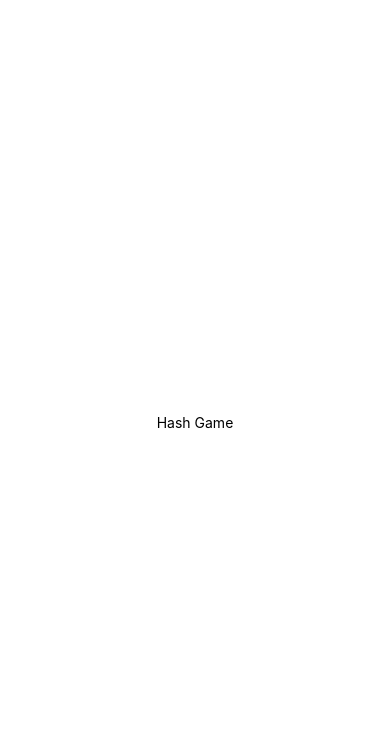
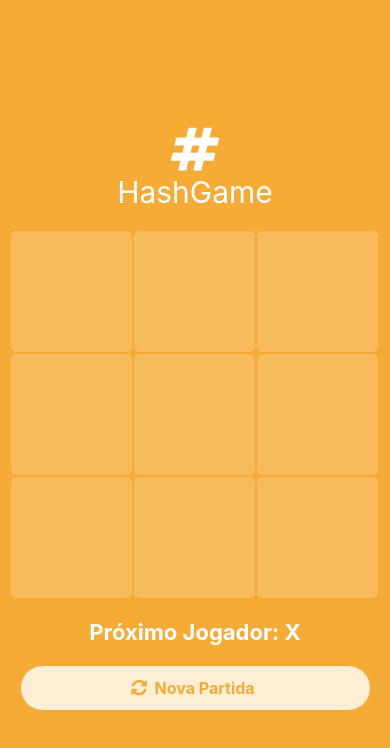
Before and after one commit to rleal-dev/Hash-Game, a React Native app: screen / in a window 390 px wide. Shown: the top 748 px of the page. Built offline with nearby package versions, Linux system fonts and the light colour scheme.

Commit message:
Primeira versão funcional do HashGame

```diff
--- a/App.js
+++ /dev/null
@@ -1,16 +0,0 @@
-import React from 'react'
-import { View, Text, StyleSheet } from 'react-native'
-
-export default () =>
-    <View style={styles.container}>
-        <Text>Hash Game</Text>
-    </View>
-
-const styles = StyleSheet.create({
-    container: {
-        flex: 1,
-        justifyContent: 'center',
-        alignItems: 'center',
-        backgroundColor: '#fff',
-    },
-})
--- a/index.js
+++ b/index.js
@@ -1,6 +1,6 @@
 import { AppRegistry } from 'react-native'
 
-import App from './App'
+import App from './src/App'
 import { name as appName } from './app.json'
 
 AppRegistry.registerComponent(appName, () => App)
--- a/package.json
+++ b/package.json
@@ -8,7 +8,8 @@
   },
   "dependencies": {
     "react": "16.8.3",
-    "react-native": "0.59.0"
+    "react-native": "0.59.0",
+    "react-native-vector-icons": "^6.4.1"
   },
   "devDependencies": {
     "@babel/core": "^7.3.4",
--- /dev/null
+++ b/src/App.js
@@ -0,0 +1,127 @@
+import React, { PureComponent } from 'react'
+import { View, Text, Alert, StyleSheet } from 'react-native'
+
+import { Icon, Square, Button } from './components'
+
+class App extends PureComponent {
+
+    state = {
+        squares: [...Array(9)],
+        xIsNext: true,
+    }
+
+    markSquare = number => () => {
+
+        const { squares } = this.state
+
+        if (this.getWinner(squares)) {
+            Alert.alert('#HashGame', 'Oops... O Jogo acabou!')
+            return false
+        }
+
+        squares[number] = this.state.xIsNext ? 'X' : 'O'
+
+        this.setState({
+            squares: squares,
+            xIsNext: !this.state.xIsNext,
+        })
+    }
+
+    getWinner(squares) {
+        const lines = [
+            [0, 1, 2],
+            [3, 4, 5],
+            [6, 7, 8],
+            [0, 3, 6],
+            [1, 4, 7],
+            [2, 5, 8],
+            [0, 4, 8],
+            [2, 4, 6],
+        ]
+
+        for (let i = 0; i < lines.length; i++) {
+            const [a, b, c] = lines[i]
+
+            if (squares[a] && squares[a] === squares[b] && squares[a] === squares[c]) {
+                Alert.alert('#HashGame', 'Parabéns.... Vencedor: ' + squares[a])
+                return squares[a]
+            }
+        }
+
+        return null
+    }
+
+    resetGame = () => this.setState({
+        squares: Array(9).fill(null),
+        xIsNext: true,
+    })
+
+    render() {
+
+        const { squares } = this.state
+
+        const winner = this.getWinner(squares)
+
+        return (
+            <View style={styles.container}>
+                <Icon name='hashtag' size={50} />
+                <Text style={styles.logo}>HashGame</Text>
+
+                <View style={styles.board}>
+                    {
+                        squares.map((number, index) => (
+                            <Square
+                                key={index}
+                                value={number}
+                                onPress={this.markSquare(index)}
+                            />
+                        ))
+                    }
+                </View>
+
+                {
+                    winner
+                        ?
+                            <Text style={styles.player}>
+                                Vencedor: {winner}
+                            </Text>
+                        :
+                            <Text style={styles.player}>
+                                Próximo Jogador: { this.state.xIsNext ? 'X' : 'O' }
+                            </Text>
+
+                }
+
+                <Button label='Nova Partida' onPress={this.resetGame} />
+            </View>
+        )
+    }
+}
+
+const styles = StyleSheet.create({
+    container: {
+        flex: 1,
+        justifyContent: 'center',
+        alignItems: 'center',
+        backgroundColor: '#F5AB35',
+    },
+    logo: {
+        color: '#fff',
+        fontSize: 30,
+    },
+    board: {
+        flexDirection: 'row',
+        alignItems: 'center',
+        flexWrap: 'wrap',
+        marginHorizontal: 10,
+        marginVertical: 20,
+    },
+    player: {
+        color: '#fff',
+        fontSize: 22,
+        fontWeight: 'bold',
+        marginBottom: 20,
+    }
+})
+
+export default App
--- /dev/null
+++ b/src/components/Button.js
@@ -0,0 +1,31 @@
+import React from 'react'
+import { Text, StyleSheet, TouchableOpacity } from 'react-native'
+
+import { Icon } from './index'
+
+export default ({ label, ...props }) =>
+    <TouchableOpacity style={styles.button} activeOpacity={0.6} {...props}>
+        <Text style={styles.text}>
+            <Icon name='refresh' size={18} color='#F5AB35' />{`  ${label} `}
+        </Text>
+    </TouchableOpacity>
+
+const styles = StyleSheet.create({
+    button: {
+        width: '90%',
+        alignItems: 'center',
+        borderRadius: 25,
+        marginBottom: 10,
+        paddingVertical: 12,
+        paddingHorizontal: 12,
+        borderWidth: .8,
+        borderColor: '#F5AB35',
+        backgroundColor: '#fff',
+        opacity: .8,
+    },
+    text: {
+        color: '#F5AB35',
+        fontSize: 16,
+        fontWeight: 'bold',
+    },
+})
--- /dev/null
+++ b/src/components/Icon.js
@@ -0,0 +1,13 @@
+import React from 'react'
+import Icon from 'react-native-vector-icons/FontAwesome'
+
+const MyIcon = ({ name, size, color, ...props }) =>
+    <Icon name={name} size={size} color={color} {...props} />
+
+MyIcon.defaultProps = {
+    name: 'home',
+    size: 26,
+    color: '#fff',
+}
+
+export default MyIcon
--- /dev/null
+++ b/src/components/Square.js
@@ -0,0 +1,27 @@
+import React from 'react'
+import { Dimensions, StyleSheet, TouchableOpacity } from 'react-native'
+
+import { Icon } from './index'
+
+const Square = ({ value, ...props }) =>
+    <TouchableOpacity style={styles.box} {...props}>
+        {
+            value && <Icon name={value == 'X' ? 'times' : 'ban'} size={55} />
+        }
+    </TouchableOpacity>
+
+const { width } = Dimensions.get('window')
+
+const styles = StyleSheet.create({
+    box: {
+        alignItems: 'center',
+        justifyContent: 'center',
+        width: (width / 3) - 9,
+        height: (width / 3) - 9,
+        backgroundColor: '#ffffff30',
+        margin: 1,
+        borderRadius: 5,
+    },
+})
+
+export default Square
--- /dev/null
+++ b/src/components/index.js
@@ -0,0 +1,3 @@
+export { default as Icon } from './Icon'
+export { default as Square } from './Square'
+export { default as Button } from './Button'
```
Also changed, not shown: 31 other files (tests, documents, lock files or other folders).
